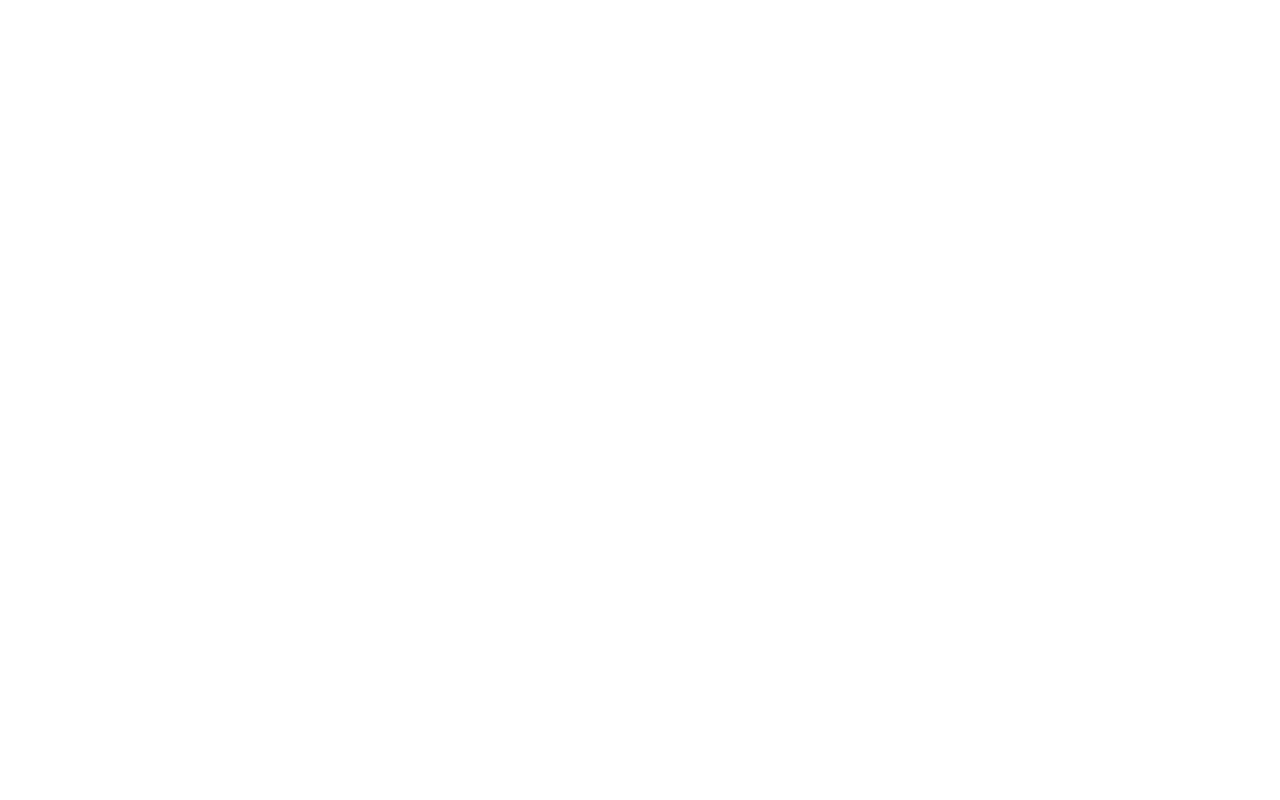
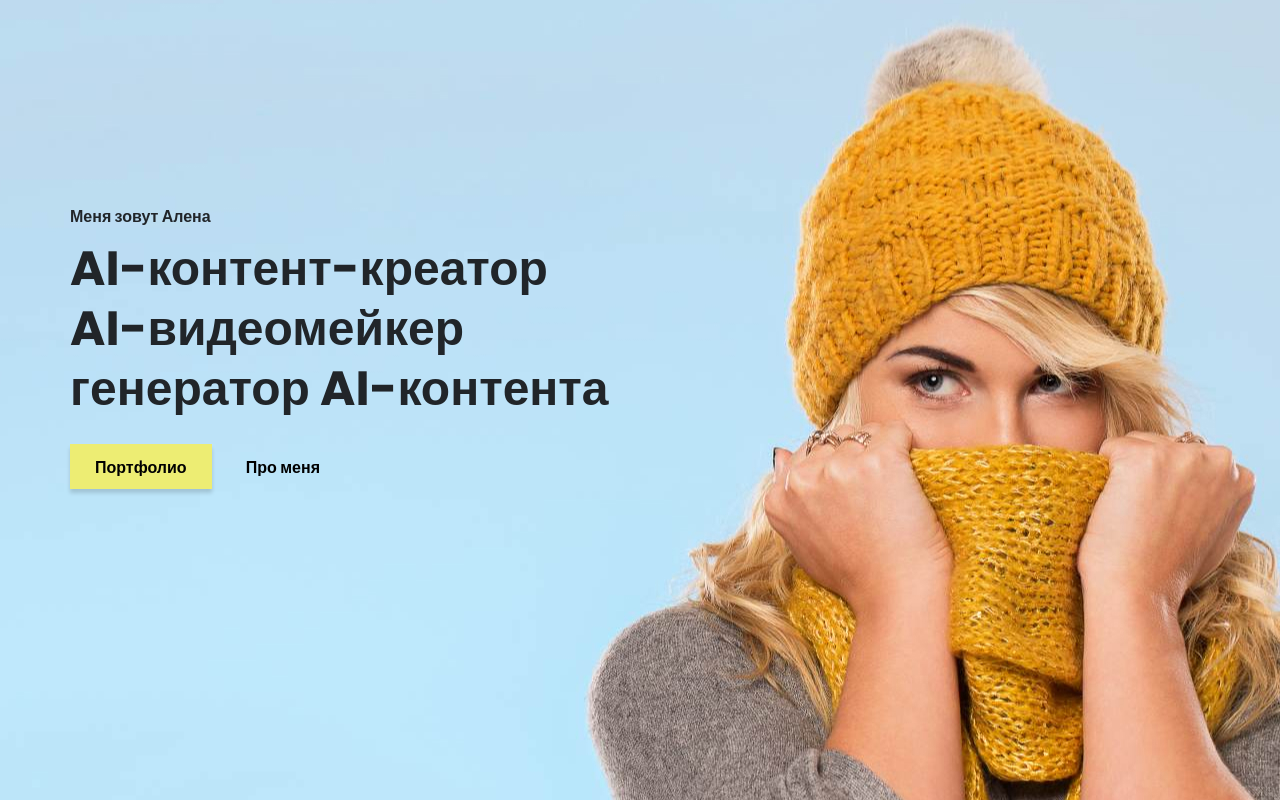
Before and after one commit to monkeyMic/Alyona, a website: page src/index.html in a window 1280 px wide. Drawn offline with nearby package versions, Linux system fonts and the light colour scheme; files that its build step writes are made by us from their sources; files whose address does not match are found by name.

Commit message:
promo block and styling him position

```diff
--- a/src/index.html
+++ b/src/index.html
@@ -1,5 +1,6 @@
 <!DOCTYPE html>
 <html lang="ru">
+
 <head>
     <meta charset="UTF-8">
     <meta name="viewport" content="width=device-width, initial-scale=1.0">
@@ -13,14 +14,17 @@
     <meta property="og:url" content="https://metatags.io/">
     <meta property="og:title" content="Мое портфолио">
     <meta property="og:description" content="Здесь вы сможете ознакомиться с моими работами и узнать больше обо мне">
-    <meta property="og:image" content="https://metatags.io/assets/meta-tags-16a33a6a8531e519cc0936fbba0ad904e52d35f34a46c97a2c9f6f7dd7d336f2.png">
+    <meta property="og:image"
+        content="https://metatags.io/assets/meta-tags-16a33a6a8531e519cc0936fbba0ad904e52d35f34a46c97a2c9f6f7dd7d336f2.png">
 
     <!-- Twitter -->
     <meta property="twitter:card" content="summary_large_image">
     <meta property="twitter:url" content="https://metatags.io/">
     <meta property="twitter:title" content="Мое портфолио">
-    <meta property="twitter:description" content="Здесь вы сможете ознакомиться с моими работами и узнать больше обо мне">
-    <meta property="twitter:image" content="https://metatags.io/assets/meta-tags-16a33a6a8531e519cc0936fbba0ad904e52d35f34a46c97a2c9f6f7dd7d336f2.png">
+    <meta property="twitter:description"
+        content="Здесь вы сможете ознакомиться с моими работами и узнать больше обо мне">
+    <meta property="twitter:image"
+        content="https://metatags.io/assets/meta-tags-16a33a6a8531e519cc0936fbba0ad904e52d35f34a46c97a2c9f6f7dd7d336f2.png">
 
     <!-- Favicon  -->
     <link rel="apple-touch-icon" sizes="57x57" href="icons/favicon//apple-icon-57x57.png">
@@ -32,7 +36,7 @@
     <link rel="apple-touch-icon" sizes="144x144" href="icons/favicon//apple-icon-144x144.png">
     <link rel="apple-touch-icon" sizes="152x152" href="icons/favicon//apple-icon-152x152.png">
     <link rel="apple-touch-icon" sizes="180x180" href="icons/favicon//apple-icon-180x180.png">
-    <link rel="icon" type="image/png" sizes="192x192"  href="icons/favicon//android-icon-192x192.png">
+    <link rel="icon" type="image/png" sizes="192x192" href="icons/favicon//android-icon-192x192.png">
     <link rel="icon" type="image/png" sizes="32x32" href="icons/favicon//favicon-32x32.png">
     <link rel="icon" type="image/png" sizes="96x96" href="icons/favicon//favicon-96x96.png">
     <link rel="icon" type="image/png" sizes="16x16" href="icons/favicon//favicon-16x16.png">
@@ -43,8 +47,22 @@
 
     <link rel="stylesheet" href="css/style.min.css">
 </head>
+
 <body>
+
+    <section class="promo">
+        <div class="container">
+            <div class="title title_fs16">Меня зовут Алена</div>
+            <h1 class="title title_fs48 promo__title">AI-контент-креатор <br>AI-видеомейкер<br> генератор AI-контента
+            </h1>
+            <div class="promo__btns">
+                <a href="#" class="promo__link btn">Портфолио</a>
+                <a href="#" class="promo__link trpt">Про меня</a>
+            </div>
+        </div>
+    </section>
 
     <script src="js/script.js"></script>
 </body>
+
 </html>
--- a/src/sass/base/_variables.scss
+++ b/src/sass/base/_variables.scss
@@ -0,0 +1 @@
+$main-color: #D2042D;
--- /dev/null
+++ b/src/sass/blocks/_button.scss
@@ -0,0 +1,11 @@
+.btn {
+    height: 45px;
+    box-shadow: 0 4px 4px rgba(0, 0, 0, 0.15);
+    padding: 12px 25px;
+    background: rgb(237, 237, 115);
+}
+
+.trpt {
+    height: 45px;
+    padding: 12px 30px;
+}
--- /dev/null
+++ b/src/sass/blocks/_promo.scss
@@ -0,0 +1,29 @@
+.promo {
+    min-height: 100vh;
+    position: relative;
+    background: url(../img/main_bg.jpg) no-repeat 50%/cover;
+    padding-top: 205px;
+
+    &__title {
+        width: 600px;
+        margin-top: 10px;
+    }
+
+    &__btns {
+        margin-top: 25px;
+        display: flex;
+        align-items: center;
+        justify-content: space-between;
+        width: 280px;
+    }
+
+    &__link {
+        color: #000000;
+        font-weight: bold;
+
+        &:hover {
+            color: #000000;
+            text-decoration: none;
+        }
+    }
+}
--- /dev/null
+++ b/src/sass/blocks/_title.scss
@@ -0,0 +1,19 @@
+.title {
+    font-weight: bold;
+    font-size: 36px;
+    line-height: 60px;
+
+    &_fs14 {
+        font-size: 14px;
+        line-height: 21px;
+    }
+
+    &_fs16 {
+        font-size: 16px;
+        line-height: 24px;
+    }
+
+    &_fs48 {
+        font-size: 48px;
+    }
+}
--- a/src/sass/style.scss
+++ b/src/sass/style.scss
@@ -1,8 +1,19 @@
 @import 'libs/bootstrap-reboot.min';
 @import url('https://fonts.googleapis.com/css2?family=Poppins:wght@500;700&display=swap');
+
+@import "base/variables";
+
+@import "blocks/promo";
+@import "blocks/title";
+@import "blocks/button";
 
 * {
     font-family: 'Poppins', sans-serif;
     margin: 0;
     padding: 0;
 }
+
+.container {
+    width: 1140px;
+    margin: 0 auto;
+}
```
Also changed, not shown: dist/css/blocks/promo.min.css (added), dist/css/blocks/title.min.css (added), dist/css/style.min.css, dist/index.html.
